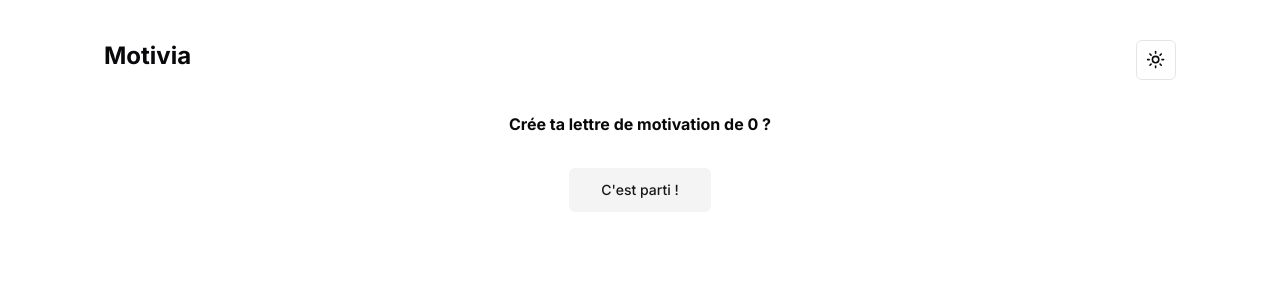
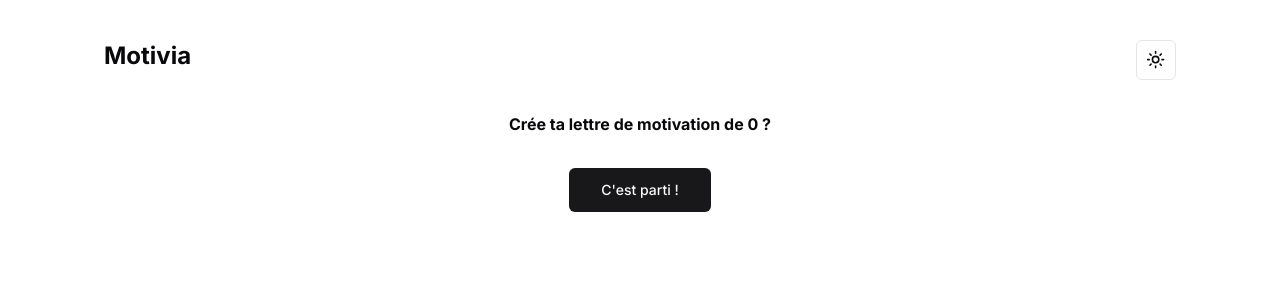
Before and after one commit to WillFDA/motivia, a Next.js app: page / in a window 1280 px wide. Shown: the top 300 px of the page. Built offline with nearby package versions, Linux system fonts and the light colour scheme.

Commit message:
button primary on menu screen

```diff
--- a/app/page.tsx
+++ b/app/page.tsx
@@ -8,7 +8,7 @@ export default function Home() {
       </h1>
 
       <Link href="/create">
-        <Button variant="secondary" size="lg">
+        <Button variant="default" size="lg">
           C&apos;est parti !
         </Button>
       </Link>
```
